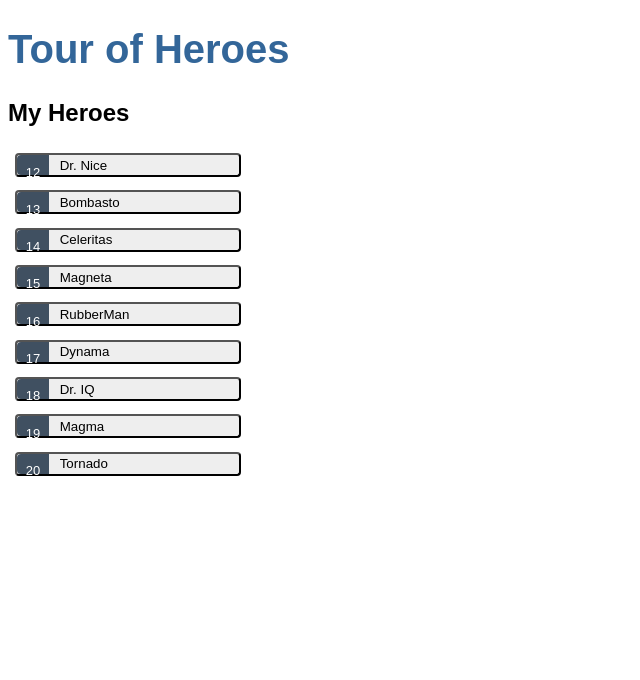
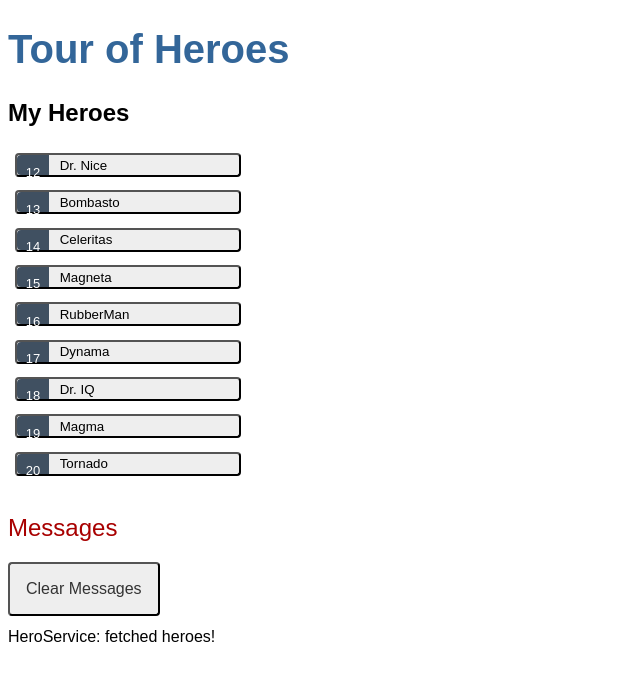
Before and after one commit to rul124/Angular-Hero, an Angular app: page / in a window 1280 px wide. Shown: the top 680 px of the page, without its empty margins (0-640 px from the left). Built offline with nearby package versions, Linux system fonts and the light colour scheme.

Commit message:
compose message related thing: - use message service - apply message service to message component

```diff
--- a/src/app/app.component.html
+++ b/src/app/app.component.html
@@ -1,2 +1,3 @@
 <h1>{{title}}</h1>
 <app-heroes></app-heroes>
+<app-messages></app-messages>
--- a/src/app/app.module.ts
+++ b/src/app/app.module.ts
@@ -5,12 +5,14 @@ import { AppComponent } from './app.component';
 import { HeroesComponent } from './heroes/heroes.component';
 import {FormsModule} from "@angular/forms";
 import { HeroDetailComponent } from './hero-detail/hero-detail.component';
+import { MessagesComponent } from './messages/messages.component';
 
 @NgModule({
   declarations: [
     AppComponent,
     HeroesComponent,
-    HeroDetailComponent
+    HeroDetailComponent,
+    MessagesComponent
   ],
   imports: [
     BrowserModule,
--- a/src/app/hero.service.ts
+++ b/src/app/hero.service.ts
@@ -2,15 +2,18 @@ import { Injectable } from '@angular/core';
 import { Hero } from './hero';
 import { HEROES } from './mock-heroes';
 import { Observable, of } from "rxjs";
+import { MessageService } from "./message.service";
 
 @Injectable({
   providedIn: 'root'
 })
 export class HeroService {
 
-  constructor() { }
+  constructor(private messageService: MessageService) { }
+
   getHeroes(): Observable<Hero[]> {
     const heroes = of(HEROES);
+    this.messageService.add('HeroService: fetched heroes!');
     return heroes;
   }
 }
--- /dev/null
+++ b/src/app/message.service.ts
@@ -0,0 +1,16 @@
+import { Injectable } from '@angular/core';
+
+@Injectable({
+  providedIn: 'root'
+})
+export class MessageService {
+  messages: String[] = [];
+
+  add(message: String) {
+    this.messages.push(message);
+  }
+
+  clear() {
+    this.messages = [];
+  }
+}
--- /dev/null
+++ b/src/app/messages/messages.component.css
@@ -0,0 +1,19 @@
+/* MessagesComponent's private CSS styles */
+h2 {
+  color: #A80000;
+  font-family: Arial, Helvetica, sans-serif;
+  font-weight: lighter;
+}
+
+.clear {
+  color: #333;
+  background-color: #eee;
+  margin-bottom: 12px;
+  padding: 1rem;
+  border-radius: 4px;
+  font-size: 1rem;
+}
+.clear:hover {
+  color: white;
+  background-color: #42545C;
+}
--- /dev/null
+++ b/src/app/messages/messages.component.html
@@ -0,0 +1,6 @@
+<div *ngIf = 'messageService.messages.length'>
+  <h2>Messages</h2>
+  <button type="button" class="clear"
+          (click)="messageService.clear()">Clear Messages</button>
+  <div *ngFor="let message of messageService.messages">{{message}}</div>
+</div>
--- /dev/null
+++ b/src/app/messages/messages.component.ts
@@ -0,0 +1,16 @@
+import { Component, OnInit } from '@angular/core';
+import { MessageService } from "../message.service";
+
+@Component({
+  selector: 'app-messages',
+  templateUrl: './messages.component.html',
+  styleUrls: ['./messages.component.css']
+})
+export class MessagesComponent implements OnInit {
+
+  constructor(public messageService: MessageService) { }
+
+  ngOnInit(): void {
+  }
+
+}
```
Also changed, not shown: 2 other files (tests, documents, lock files or other folders).
